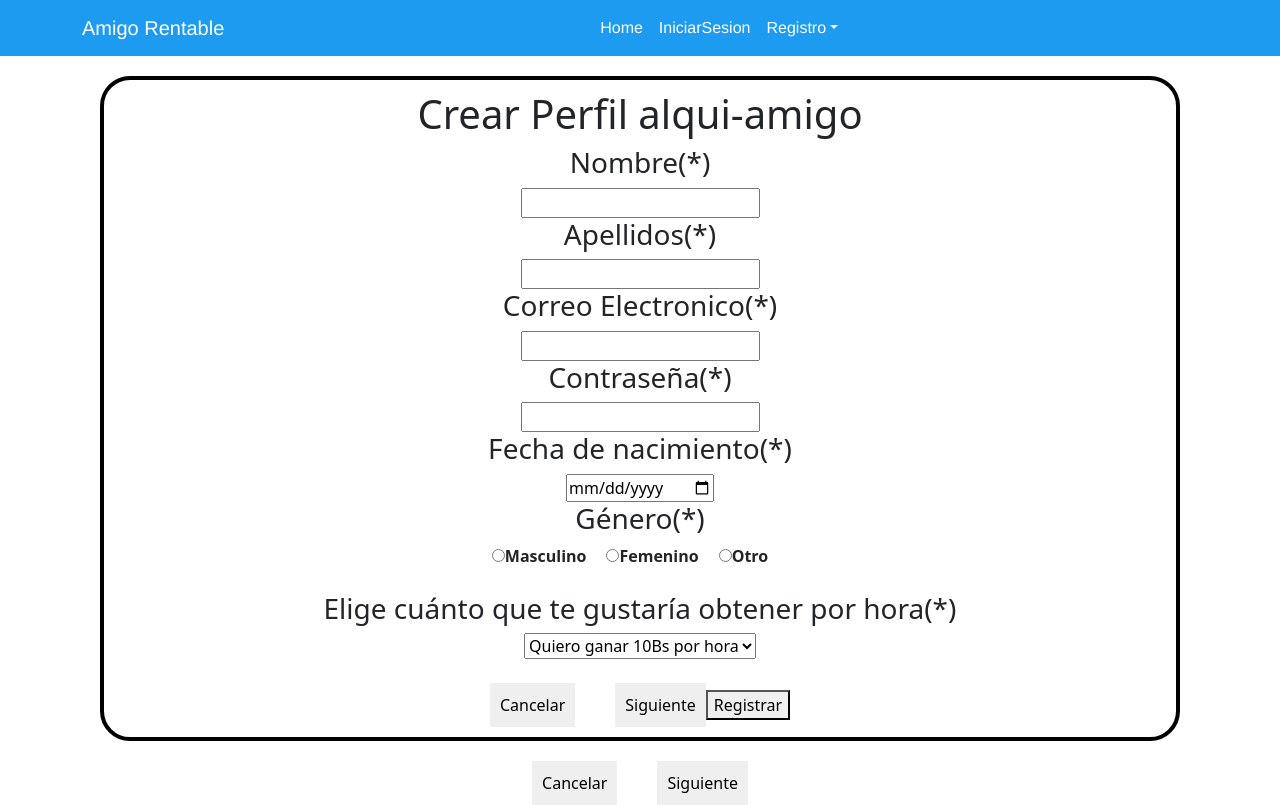
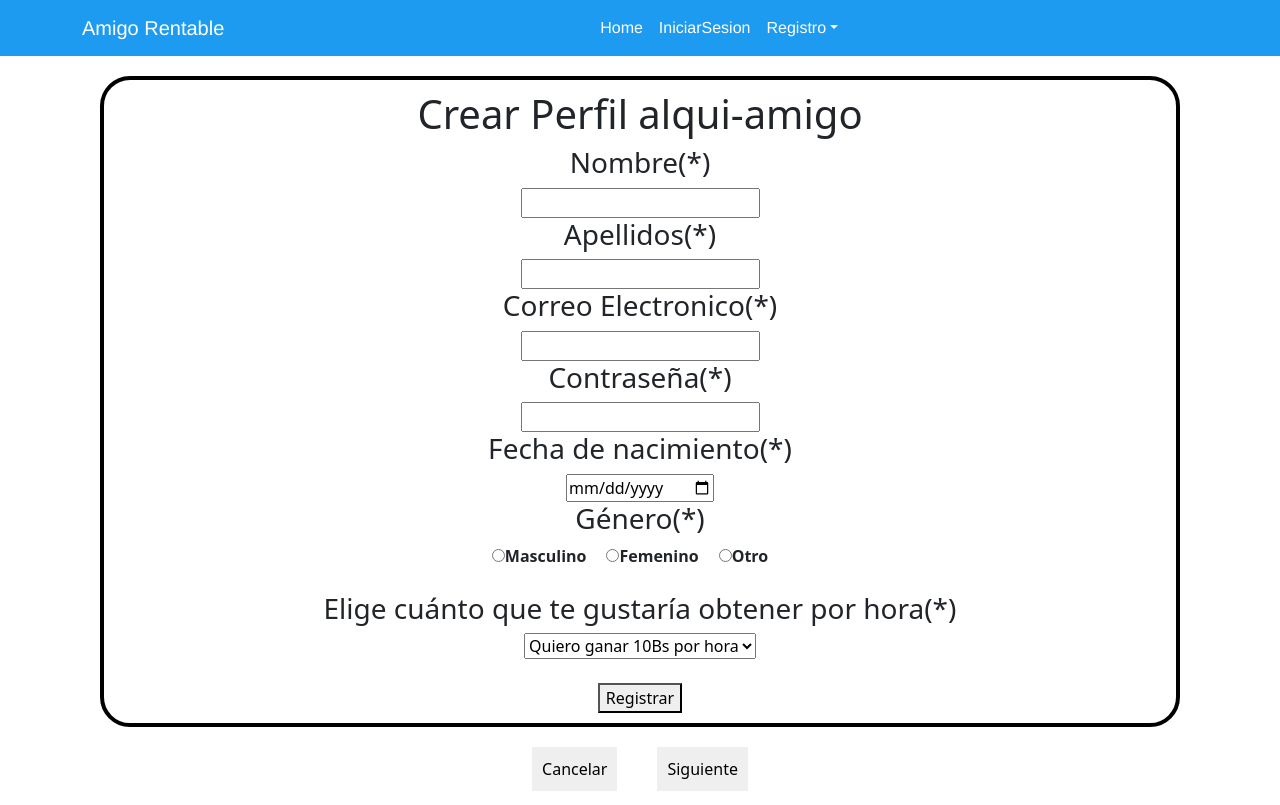
Before and after one commit to Emanuelpc/AppRentarAmigos, a React (Create React App) app in the folder cliente/: page /RegistrarDatosAmigo in a window 1280 px wide. Built offline with nearby package versions, Linux system fonts and the light colour scheme.

Commit message:
Actualizando interfaz

```diff
--- a/cliente/src/RegistrarDatosAmigo.jsx
+++ b/cliente/src/RegistrarDatosAmigo.jsx
@@ -84,8 +84,6 @@ function RegistrarDatosAmigo() {
           </select>
           <br></br>
           <br></br>
-              <button class = "btn-1">Cancelar</button>
-              <button class = "btn-2">Siguiente</button>
               <button onClick={add} > Registrar</button>
               <br></br>
         </form>
```
